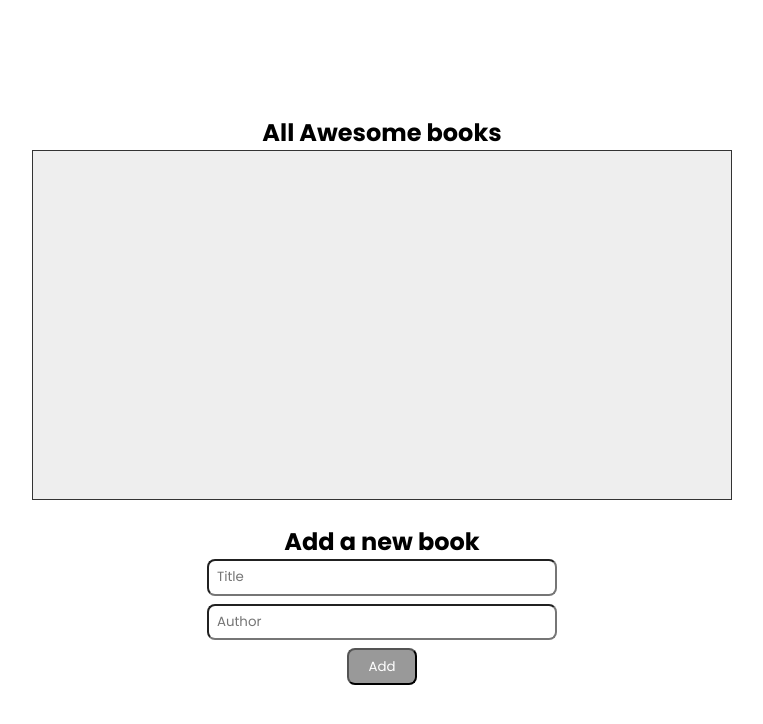
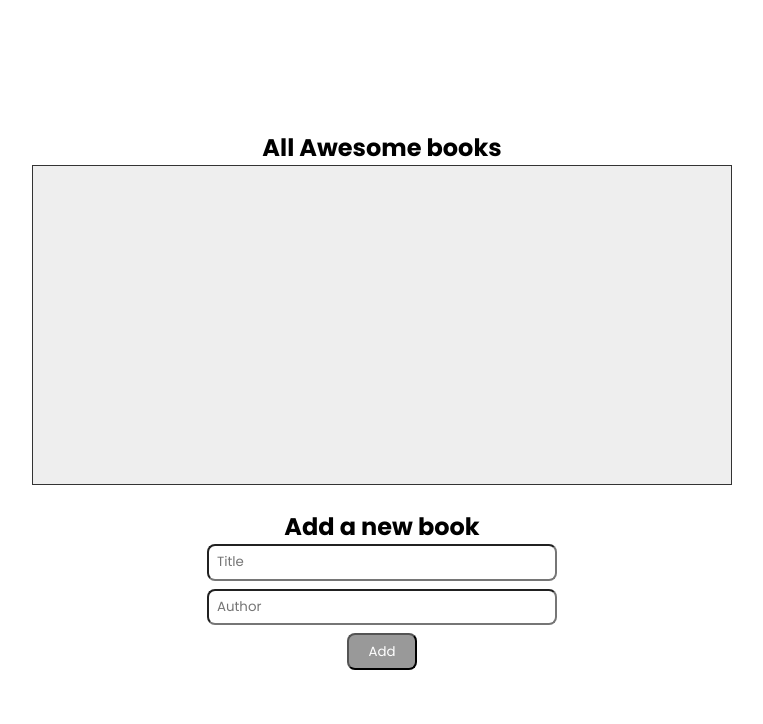
Before and after one commit to iambenkis/Awesome-books, a website: page index.html in a window 1280 px wide. Shown: the whole page, without its empty margins (258-1021 px from the left). Drawn offline with Linux system fonts and the light colour scheme.

```diff
--- a/script.js
+++ b/script.js
@@ -37,7 +37,6 @@
         inAuthor.value = '';
         inTitle.value = '';
     }
-
 }
 
 function displayBook (){
--- a/style.css
+++ b/style.css
@@ -26,7 +26,7 @@
  .books {
     background-color: #eee;
     width: 700px;
-    height: 350px;
+    height: 320px;
     overflow-y: scroll;
     -ms-overflow-style: none;
     scrollbar-width: none;
```
